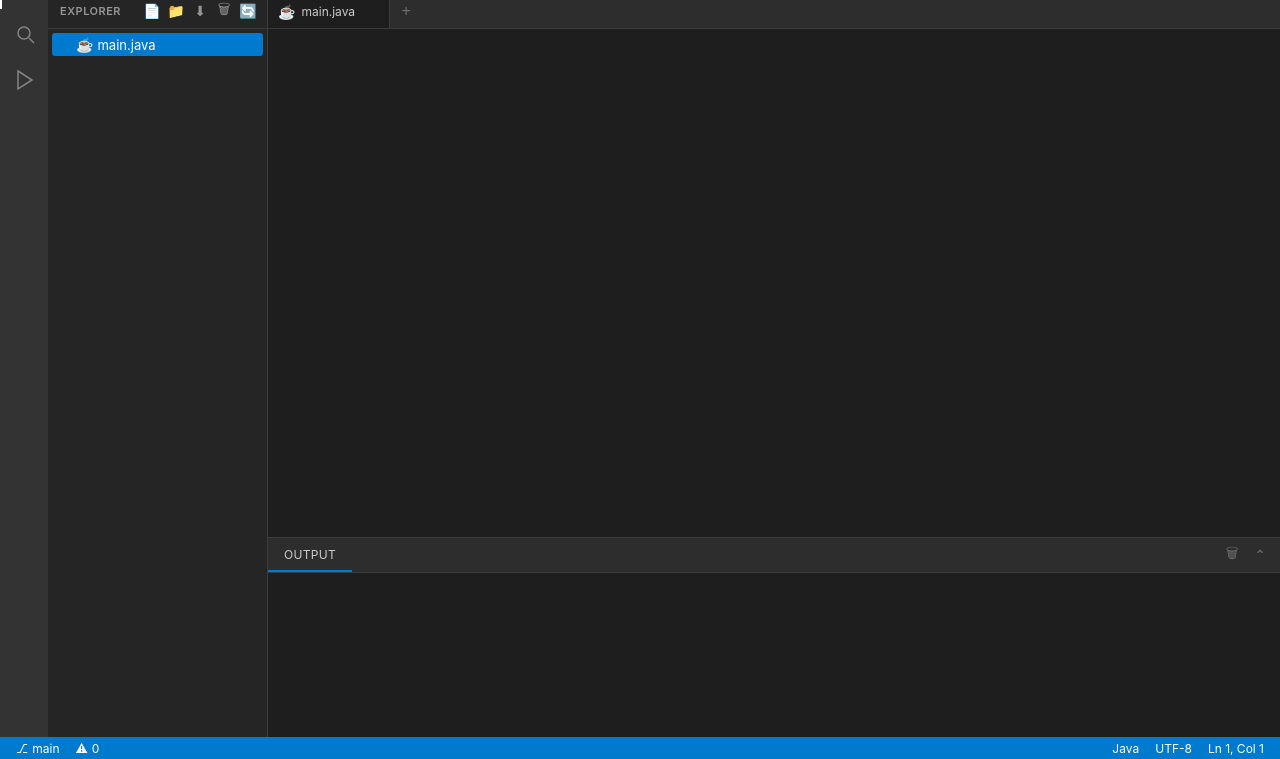
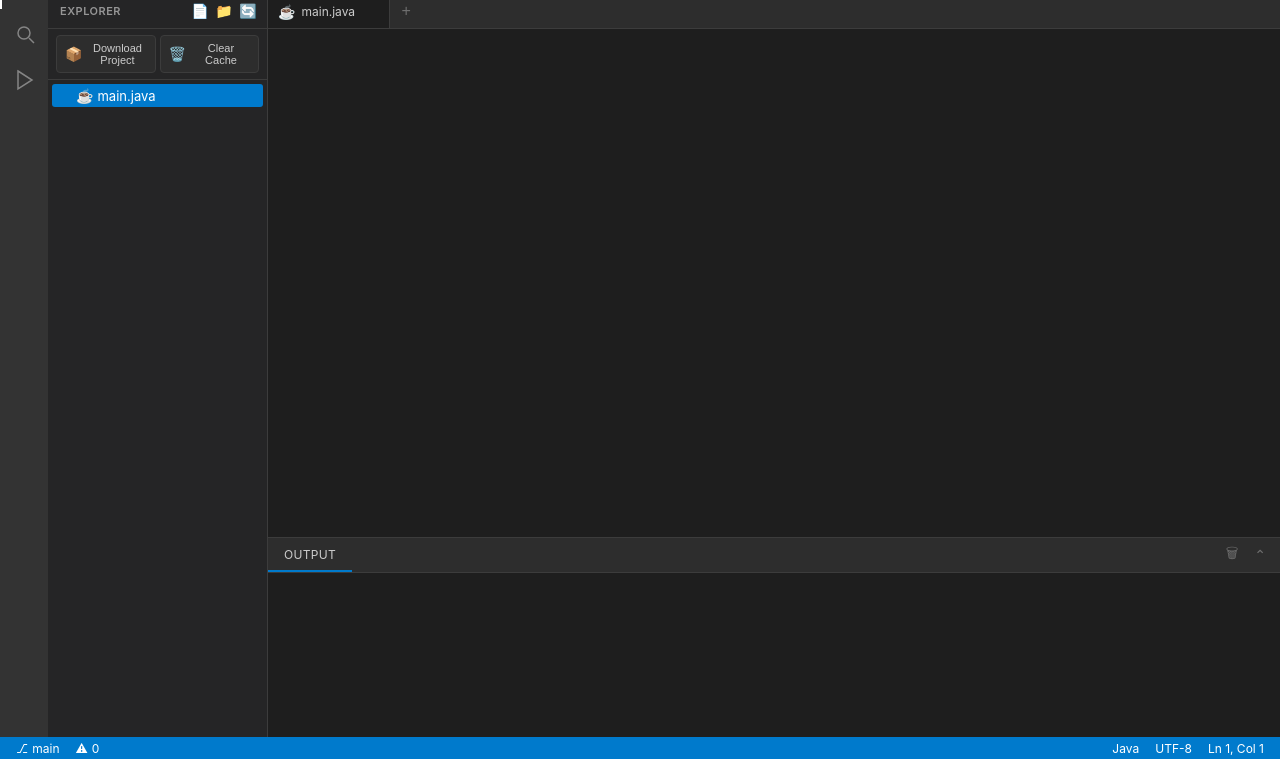
Before and after one commit to ninasokolov8/browser-coder, a website built with Vite: page index.html in a window 1280 px wide. Shown: the part 41-800 px from the top of the page. Built offline with nearby package versions, Linux system fonts and the light colour scheme; files whose address does not match are found by name; what monaco-editor would draw is missing.

Commit message:
✨ Epic README + UI improvements
📄 README.md:
- Language icons header with JS, TS, Python, Java, PHP
- Centered title with badges (Capacity, Docker, Auto-Scale, Monaco)
- Interactive navigation menu with anchor links
- Feature grid in 2x3 table layout
- ASCII art interface diagram
- Collapsible sections for detailed docs
- Activity bar, explorer panel, search panel docs
- Run panel with function detection explained
- Keyboard shortcuts table
- Full architecture diagram with ASCII art
- Smart server components (Cache, Circuit Breaker, Deduplication)
- Auto-scaling logic table
- IndexedDB storage schema documentation
- Complete API reference with examples
- Deployment guide with env variables
- Docker commands reference
- Project structure tree
- Security features list
- Footer with GitHub links

🎨 index.html:
- Moved Download & Clear buttons to explorer toolbar
- Icon + text button design
- New CSS styles for .explorer-toolbar
- Hover effects with transitions
- Danger state for Clear Cache button

```diff
--- a/index.html
+++ b/index.html
@@ -208,6 +208,45 @@
       .tree-empty {
         padding: 8px 16px; font-size: 12px;
         color: var(--text-muted); font-style: italic;
+      }
+
+      /* Explorer Toolbar */
+      .explorer-toolbar {
+        display: flex;
+        gap: 4px;
+        padding: 6px 8px;
+        border-bottom: 1px solid var(--border-color);
+        background: var(--bg-sidebar);
+      }
+      .explorer-toolbar-btn {
+        flex: 1;
+        display: flex;
+        align-items: center;
+        justify-content: center;
+        gap: 6px;
+        padding: 6px 8px;
+        background: var(--bg-tab);
+        border: 1px solid var(--border-color);
+        border-radius: 4px;
+        color: var(--text-primary);
+        font-size: 11px;
+        cursor: pointer;
+        transition: all 0.15s ease;
+      }
+      .explorer-toolbar-btn:hover {
+        background: var(--accent);
+        border-color: var(--accent);
+        color: white;
+      }
+      .explorer-toolbar-btn.danger:hover {
+        background: #c75050;
+        border-color: #c75050;
+      }
+      .explorer-toolbar-btn .toolbar-icon {
+        font-size: 14px;
+      }
+      .explorer-toolbar-btn .toolbar-text {
+        font-weight: 500;
       }
 
       /* ===== SEARCH PANEL ===== */
@@ -667,10 +706,18 @@
             <div class="sidebar-actions">
               <button class="sidebar-btn" id="btn-new-file" title="New File">📄</button>
               <button class="sidebar-btn" id="btn-new-folder" title="New Folder">📁</button>
-              <button class="sidebar-btn" id="btn-download-project" title="Download Project">⬇</button>
-              <button class="sidebar-btn" id="btn-clear-cache" title="Clear Cache">🗑</button>
               <button class="sidebar-btn" id="btn-refresh" title="Refresh">🔄</button>
             </div>
+          </div>
+          <div class="explorer-toolbar">
+            <button class="explorer-toolbar-btn" id="btn-download-project" title="Download all files as ZIP">
+              <span class="toolbar-icon">📦</span>
+              <span class="toolbar-text">Download Project</span>
+            </button>
+            <button class="explorer-toolbar-btn danger" id="btn-clear-cache" title="Clear all cached files">
+              <span class="toolbar-icon">🗑️</span>
+              <span class="toolbar-text">Clear Cache</span>
+            </button>
           </div>
           <div class="sidebar-content">
             <div class="file-tree" id="file-tree">
```
Also changed, not shown: README.md.
